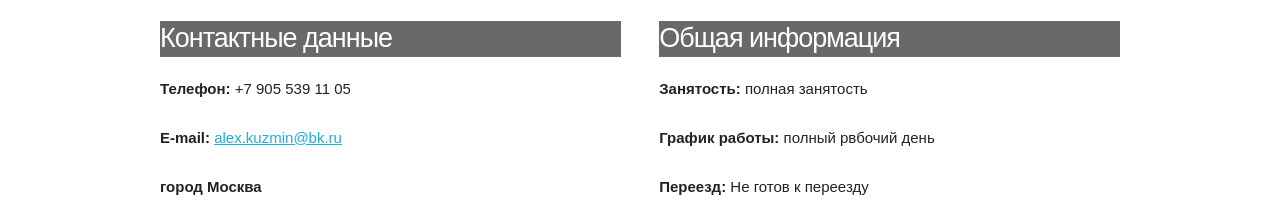
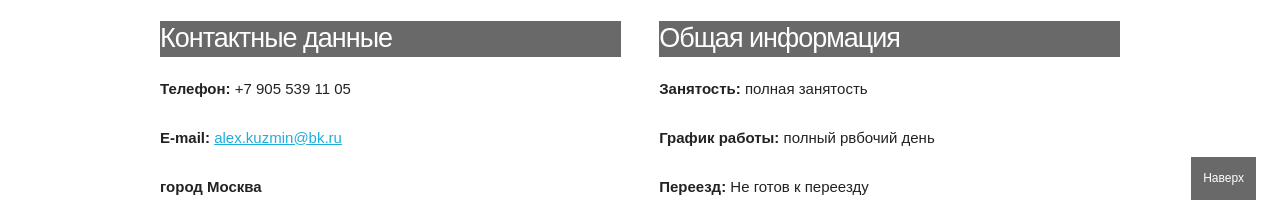
Before and after one commit to einbauch/cv, a plain HTML site: page index.html in a window 1280 px wide. Shown: the part 576-797 px from the top of the page. Drawn offline with Linux system fonts and the light colour scheme; a web font is replaced by a local one.

Commit message:
addback to the top button

```diff
--- a/css/mystyle.css
+++ b/css/mystyle.css
@@ -43,3 +43,14 @@
 .skill-section {
     font-size: 1.4em;
 }
+
+.go-top {
+    position: fixed;
+    bottom: 2em;
+    right: 2em;
+    text-decoration: none;
+    color: white;
+    background-color: dimgrey;
+    font-size: 12px;
+    padding: 1em;
+}
--- a/index.html
+++ b/index.html
@@ -9,7 +9,7 @@
     <link rel="stylesheet" href="css/mystyle.css">
 </head>
 <body>
-<div class="container">
+<div class="container" id="top">
     <ul class="menu">
         <li class="menu_item"><a class="menu_link menu_mouseover" href="#general">Общая информация</a></li>
         <li class="menu_item"><a class="menu_link menu_mouseover" href="#experience">Опыт работы</a></li>
@@ -175,10 +175,10 @@
     </ul>
     <h4 class="skill-section">Информационная безопасность</h4>
     <ul>
-        <li>Установка, настройка и администрирование HP ArcSight ESM, Espress и Logger</li>
+        <li>Установка, настройка и администрирование HP ArcSight ESM, Express и Logger</li>
         <li>Установка, настройка и администрирование McAfee ESM</li>
         <li>Установка, настройка и администрирование Tripwire Enterprise</li>
-        <li>Тестирование на проникновение сетей и систем</li>
+        <li>Тестирование на проникновение сетей и IT-систем</li>
         <li>Расследование инцидентов информационной безопасности</li>
         <li>Анализ угроз и уязвимостей IT-систем и сетевой инфраструктуры</li>
         <li>Использование инструментов для анализа уязвимостей и проникновения: Nessus Vulnerability Scanner, HP WebInspect, Metasploit, SQLMap и других</li>
@@ -202,5 +202,6 @@
     <p><b>Английский</b> - свободное владение (на уровне носителя языка)</p>
     <p><b>Немецкий</b> - продвинутое владение (уровень B2)</p>
 </div>
+<a href="#top" class="go-top">Наверх</a>
 </body>
 </html>
```
